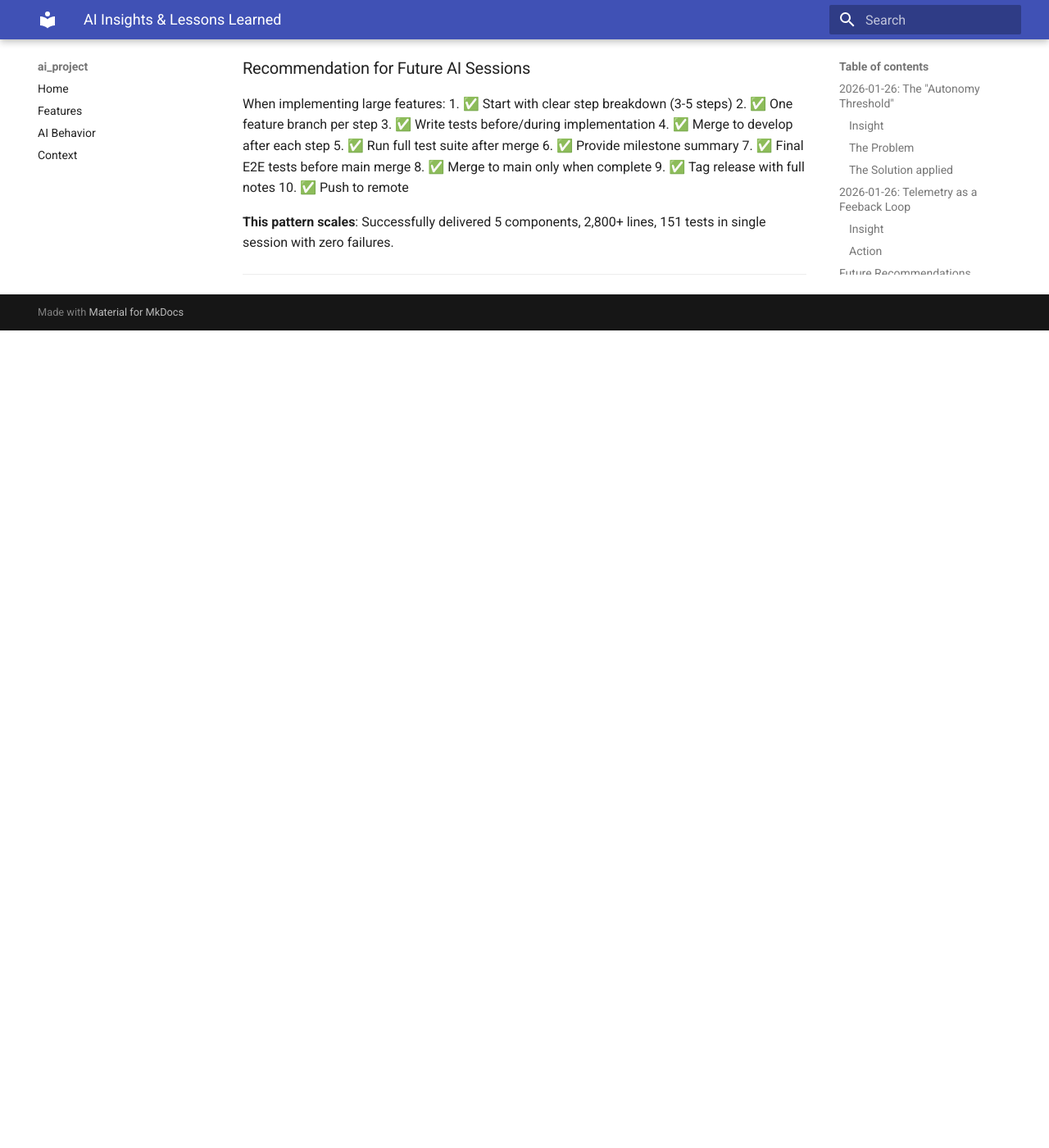
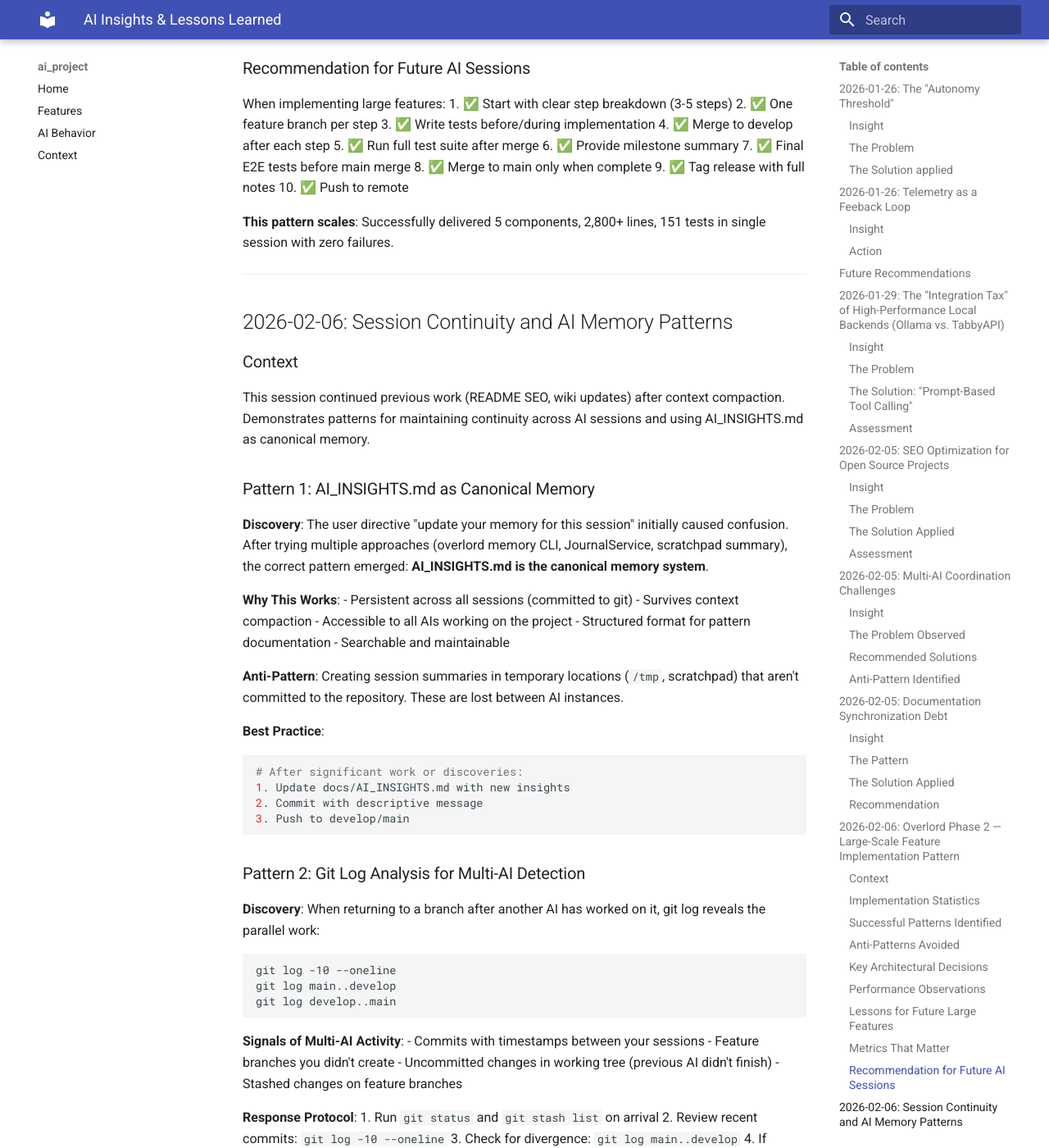
Before and after one commit to jlwestsr/nebulus-atom, an MkDocs documentation site: the page built from docs/AI_INSIGHTS.md, in a window 1280 px wide and 1400 px high, scrolled down 8924 px. Shown: the whole window at 82% size. Built offline with MkDocs 1.6.1 and Material for MkDocs 9.7.7, drawn with Linux system fonts in a browser that asks for light colours; before the commit the page ends 9327 px from its top, so only the background shows below that; some of the changed text lies outside the part shown.

Commit message:
docs: add session continuity and AI memory patterns to AI_INSIGHTS.md
Added new 2026-02-06 entry documenting patterns discovered during
session continuation after context compaction:

Pattern 1: AI_INSIGHTS.md as Canonical Memory
- Documents correct usage of AI_INSIGHTS.md vs temporary summaries
- Best practice: commit insights to git for persistence

Pattern 2: Git Log Analysis for Multi-AI Detection
- How to detect when other AIs have been working
- Response protocol for multi-AI coordination

Pattern 3: Documentation as Living Memory
- Three documentation systems with different purposes
- Synchronization strategy for README, Wiki, and AI_INSIGHTS

Pattern 4: Session Summary vs. Permanent Memory
- Distinction between tactical (scratchpad) and strategic (AI_INSIGHTS)
- When to use each system

Pattern 5: Branch Synchronization Awareness
- Understanding main..develop and develop..main with --no-ff workflow
- How to check sync status

Session metrics: 3 commits, 2 merges to main, 6 documentation files
updated, successful multi-AI coordination around parallel Phase 2 work.

Co-Authored-By: Claude Sonnet 4.5 <noreply@anthropic.com>

````diff
--- a/docs/AI_INSIGHTS.md
+++ b/docs/AI_INSIGHTS.md
@@ -367,3 +367,133 @@ When implementing large features:
 **This pattern scales**: Successfully delivered 5 components, 2,800+ lines, 151 tests in single session with zero failures.
 
 ---
+
+## 2026-02-06: Session Continuity and AI Memory Patterns
+
+### Context
+This session continued previous work (README SEO, wiki updates) after context compaction. Demonstrates patterns for maintaining continuity across AI sessions and using AI_INSIGHTS.md as canonical memory.
+
+### Pattern 1: AI_INSIGHTS.md as Canonical Memory
+
+**Discovery**: The user directive "update your memory for this session" initially caused confusion. After trying multiple approaches (overlord memory CLI, JournalService, scratchpad summary), the correct pattern emerged: **AI_INSIGHTS.md is the canonical memory system**.
+
+**Why This Works**:
+- Persistent across all sessions (committed to git)
+- Survives context compaction
+- Accessible to all AIs working on the project
+- Structured format for pattern documentation
+- Searchable and maintainable
+
+**Anti-Pattern**: Creating session summaries in temporary locations (`/tmp`, scratchpad) that aren't committed to the repository. These are lost between AI instances.
+
+**Best Practice**:
+```bash
+# After significant work or discoveries:
+1. Update docs/AI_INSIGHTS.md with new insights
+2. Commit with descriptive message
+3. Push to develop/main
+```
+
+### Pattern 2: Git Log Analysis for Multi-AI Detection
+
+**Discovery**: When returning to a branch after another AI has worked on it, git log reveals the parallel work:
+```bash
+git log -10 --oneline
+git log main..develop
+git log develop..main
+```
+
+**Signals of Multi-AI Activity**:
+- Commits with timestamps between your sessions
+- Feature branches you didn't create
+- Uncommitted changes in working tree (previous AI didn't finish)
+- Stashed changes on feature branches
+
+**Response Protocol**:
+1. Run `git status` and `git stash list` on arrival
+2. Review recent commits: `git log -10 --oneline`
+3. Check for divergence: `git log main..develop`
+4. If conflicts detected, communicate with user before proceeding
+5. Pull latest: `git pull origin develop`
+
+### Pattern 3: Documentation as Living Memory
+
+**Observation**: Three documentation systems serve different purposes:
+- **AI_INSIGHTS.md**: Patterns, lessons learned, architectural decisions (for AIs)
+- **README.md**: User-facing features, setup, quickstart (for users)
+- **GitHub Wiki**: Comprehensive reference documentation (for users)
+
+**Synchronization Strategy**:
+- AI_INSIGHTS.md updates independently (AI-specific learnings)
+- README.md updates trigger wiki updates (user-facing changes)
+- Version numbers must stay synchronized across all three
+- Test counts must stay synchronized across all three
+
+**Best Practice**: When updating user-facing features:
+```
+1. Update code
+2. Run tests
+3. Update README.md (version, features, test count)
+4. Update GitHub Wiki (detailed docs, CLI references)
+5. Update AI_INSIGHTS.md (patterns discovered during implementation)
+6. Commit all together OR in sequence (README → Wiki → Insights)
+```
+
+### Pattern 4: Session Summary vs. Permanent Memory
+
+**Distinction**:
+- **Session Summary** (scratchpad): Temporary, detailed, task-focused. For immediate context preservation during long sessions.
+- **AI_INSIGHTS.md**: Permanent, pattern-focused, lesson-focused. For cross-session learning and future AI guidance.
+
+**When to Use Each**:
+- Session Summary: Mid-session context preservation, debugging, task tracking
+- AI_INSIGHTS.md: End of session, pattern discovery, architectural decisions, anti-patterns
+
+**Anti-Pattern**: Confusing the two purposes. Session summaries are ephemeral and tactical. AI insights are permanent and strategic.
+
+### Pattern 5: Branch Synchronization Awareness
+
+**Discovery**: With `--no-ff` merge workflow:
+- `main..develop` shows commits to be merged from develop to main
+- `develop..main` shows merge commits on main (expected)
+- Empty `main..develop` means branches are synchronized
+
+**Git Workflow Reminder**:
+```bash
+# Check sync status
+git log main..develop --oneline  # Should be empty after merge
+
+# Proper merge workflow
+git checkout main
+git merge --no-ff develop -m "descriptive merge message"
+git push origin main
+
+# Return to develop for next work
+git checkout develop
+```
+
+**Why This Matters**: Prevents accidental double-merges and helps AIs understand current repository state.
+
+### Lessons for Future Sessions
+
+1. **Always check AI_INSIGHTS.md first** when starting work on this project. It contains accumulated wisdom from all previous AI sessions.
+
+2. **Update AI_INSIGHTS.md at session end** with any patterns discovered, even if they seem minor. Future AIs will benefit.
+
+3. **Use git log analysis** to detect multi-AI activity and coordinate work appropriately.
+
+4. **Keep documentation synchronized**: README + Wiki + AI_INSIGHTS must reflect current state.
+
+5. **Commit AI_INSIGHTS.md updates separately** from code changes for cleaner history and easier review.
+
+### Metrics
+
+**This Session**:
+- Duration: ~2 hours
+- Commits: 3 (README SEO, wiki updates, AI insights documentation)
+- Merges to main: 2
+- Documentation files updated: 6 (README.md, 4 wiki pages, AI_INSIGHTS.md)
+- Insights captured: 3 on 2026-02-05 + 5 patterns on 2026-02-06
+- Multi-AI coordination: Successfully worked around parallel Overlord Phase 2 work
+
+---
````
